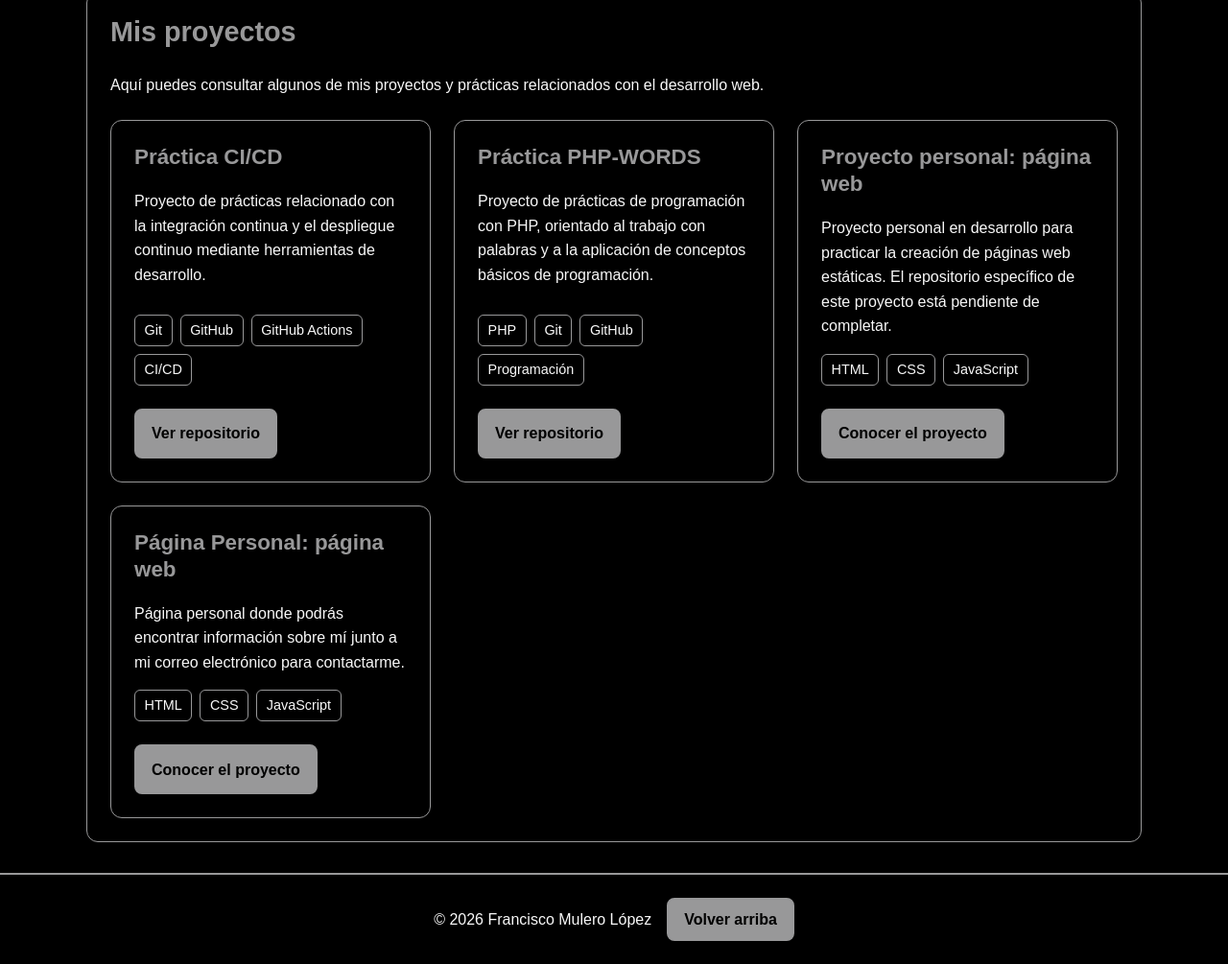
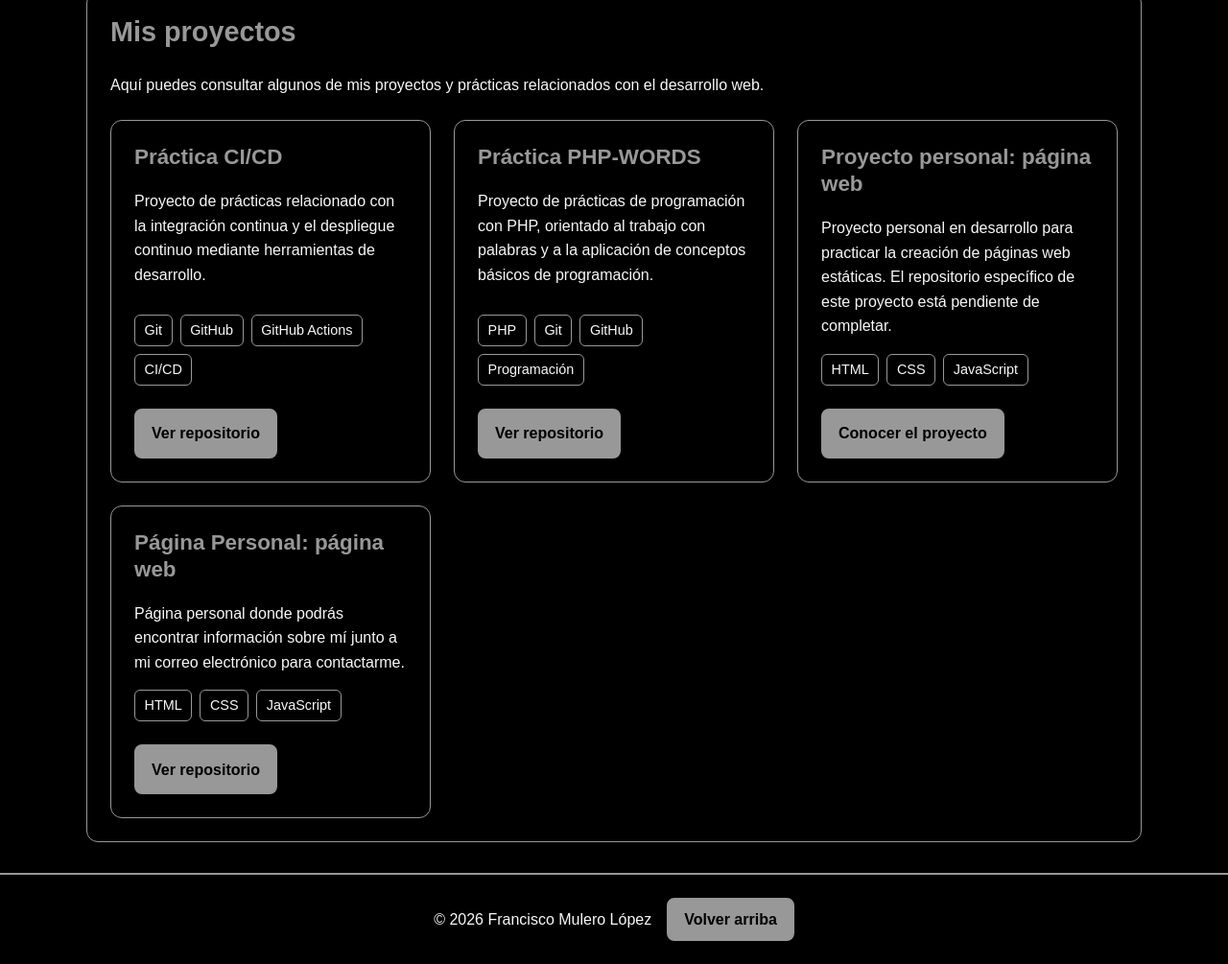
Before and after one commit to FranciscoMulero/pagina-personal, a website: page site/proyectos.html in a window 1280 px wide. Shown: the part 283-1288 px from the top of the page at 96% size. Drawn offline with Linux system fonts and the light colour scheme.

Commit message:
commit final con cambios insignificantes

```diff
--- a/site/proyectos.html
+++ b/site/proyectos.html
@@ -128,10 +128,10 @@
 
           <a
             class="boton enlace-boton"
-            href="https://github.com/FranciscoMulero/pagina-personal"
+            href="https://franciscomulero.github.io/pagina-personal/"
             target="_blank"
             rel="noopener noreferrer"
-          >Conocer el proyecto</a>
+          >Ver repositorio</a>
         </article>
       </div>
     </section>
```
